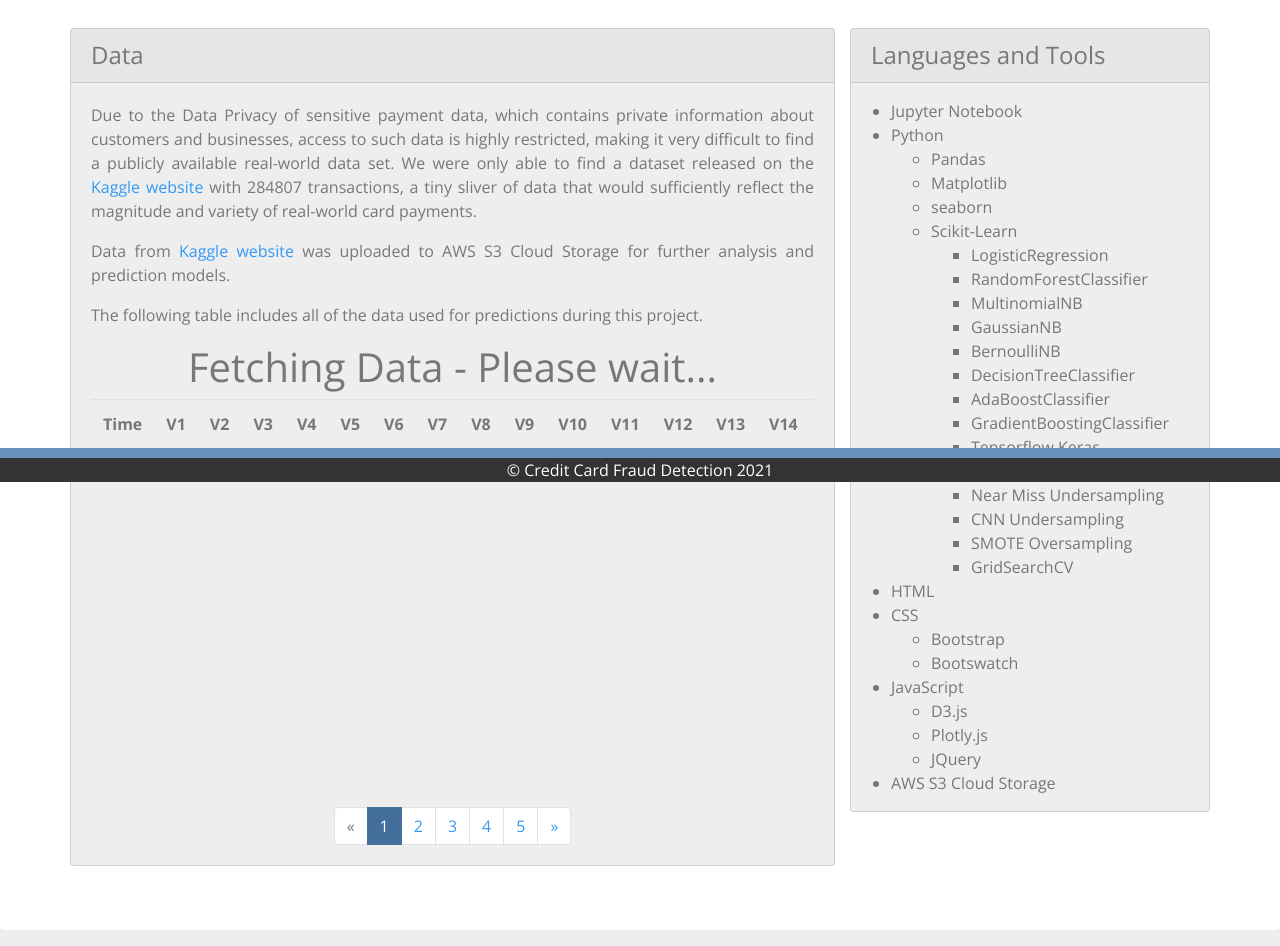
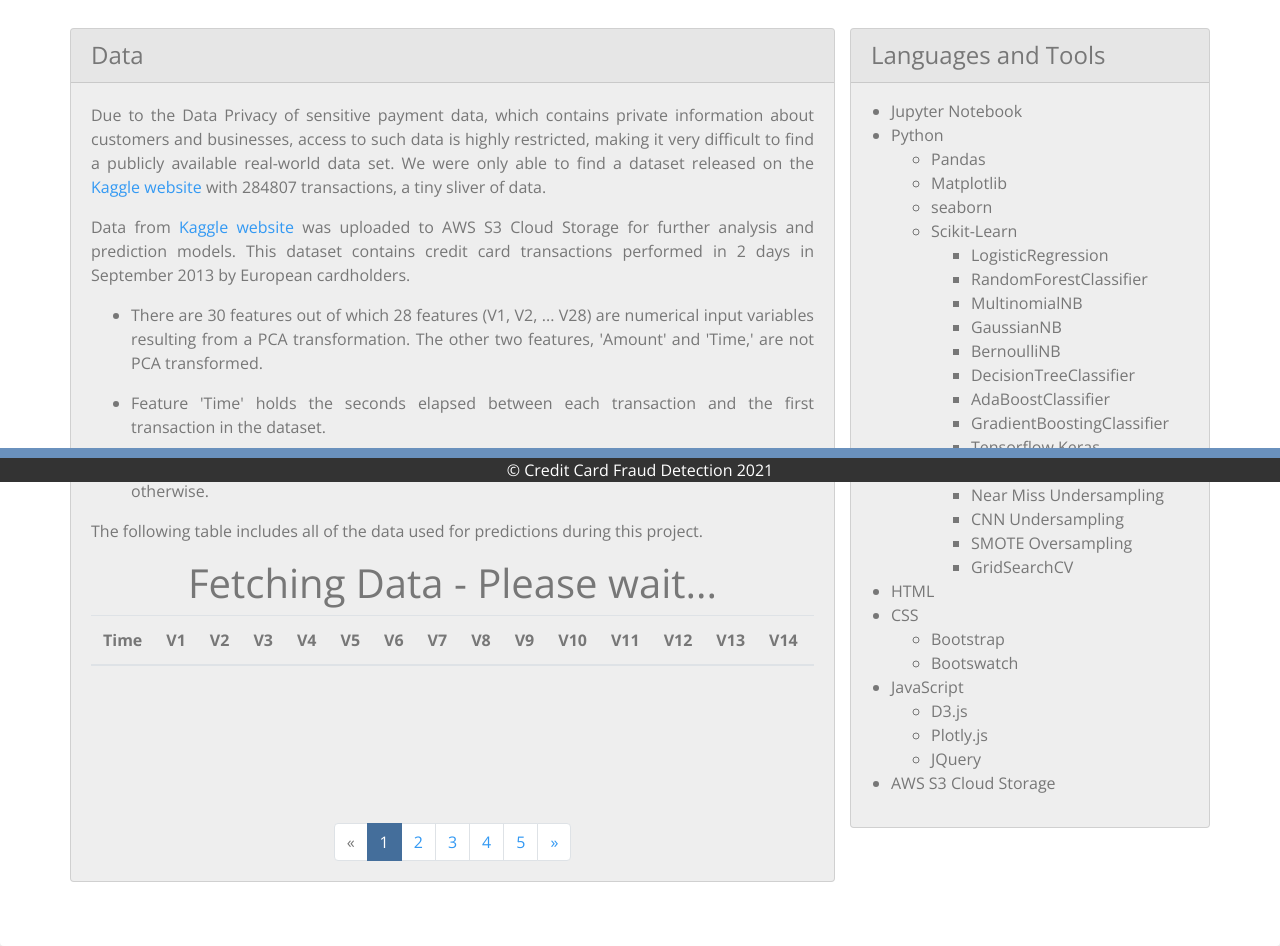
Before and after one commit to cdalsania/Credit_Card_Fraud_Detection, a Flask app: page /data in a window 1280 px wide. Shown: the part 318-1264 px from the top of the page. Run offline with Flask 2, Linux system fonts and the light colour scheme; data that the repository does not hold is empty; some libraries are stand-ins or nearby versions.

Commit message:
Added additional information about the data and adjusted the table height and row heights

```diff
--- a/templates/data.html
+++ b/templates/data.html
@@ -31,14 +31,25 @@
                         <h4 class="card-header">Data</h4>
                         <div class="card-body">
                             <p class="text-justify">Due to the Data Privacy of sensitive payment data, which contains private information about customers and businesses, access to such data is highly restricted, making it very difficult to find a publicly available real-world
-                                data set. We were only able to find a dataset released on the <a href="https://www.kaggle.com/mlg-ulb/creditcardfraud">Kaggle website</a> with 284807 transactions, a tiny sliver of data that would sufficiently reflect the
-                                magnitude and variety of real-world card payments.</p>
-                            <p class="text-justify">Data from <a href="https://www.kaggle.com/mlg-ulb/creditcardfraud">Kaggle website</a> was uploaded to AWS S3 Cloud Storage for further analysis and prediction models.</p>
+                                data set. We were only able to find a dataset released on the <a href="https://www.kaggle.com/mlg-ulb/creditcardfraud">Kaggle website</a> with 284807 transactions, a tiny sliver of data.</p>
+                            <p class="text-justify">Data from <a href="https://www.kaggle.com/mlg-ulb/creditcardfraud">Kaggle website</a> was uploaded to AWS S3 Cloud Storage for further analysis and prediction models. This dataset contains credit card transactions performed
+                                in 2 days in September 2013 by European cardholders.</p>
+                            <ul>
+                                <li>
+                                    <p class="text-justify">There are 30 features out of which 28 features (V1, V2, ... V28) are numerical input variables resulting from a PCA transformation. The other two features, 'Amount' and 'Time,' are not PCA transformed. </p>
+                                </li>
+                                <li>
+                                    <p class="text-justify">Feature 'Time' holds the seconds elapsed between each transaction and the first transaction in the dataset.</p>
+                                </li>
+                                <li>
+                                    <p class="text-justify mb-3">Feature 'Class' is the target variable that takes value 1 in fraudulent transactions and 0 otherwise.</p>
+                                </li>
+                            </ul>
                             <p class="text-justify">The following table includes all of the data used for predictions during this project.</p>
                             <h1 id="fetching"></h1>
                             <div class='row bg-light'>
                                 <div class='col'>
-                                    <div class='table-responsive' style='width:100%;height:400px; overflow-x:auto; overflow-y: auto;'>
+                                    <div class='table-responsive' style='width:100%;height:200px; overflow-x:auto; overflow-y: auto;'>
                                         <table class="table table-striped">
                                             <thead>
                                                 <tr>
@@ -116,7 +127,7 @@
                 <div class="col-lg-4">
                     <div class="card bg-light">
                         <h4 class="card-header">Languages and Tools</h4>
-                        <div class="card-body p-0 pt-3">
+                        <div class="card-body p-0 pt-3 pb-3">
                             <ul>
                                 <li>Jupyter Notebook</li>
                                 <li>Python</li>
```
